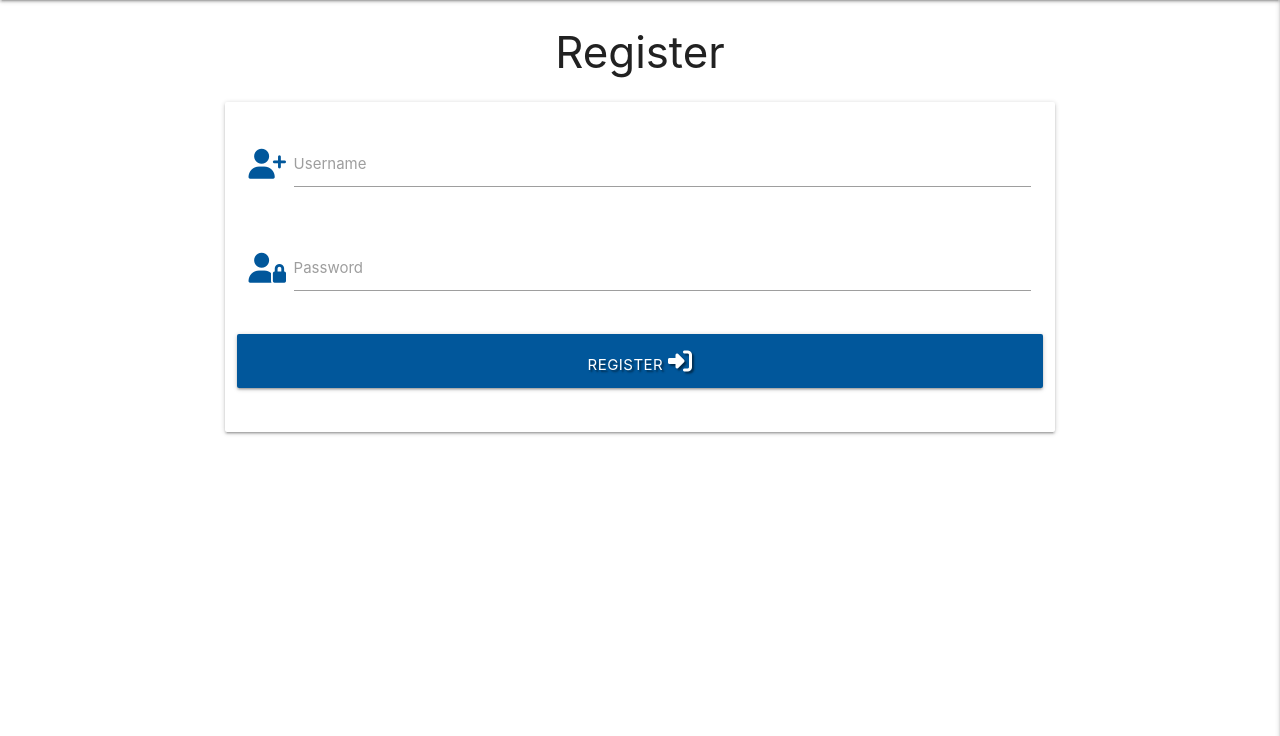
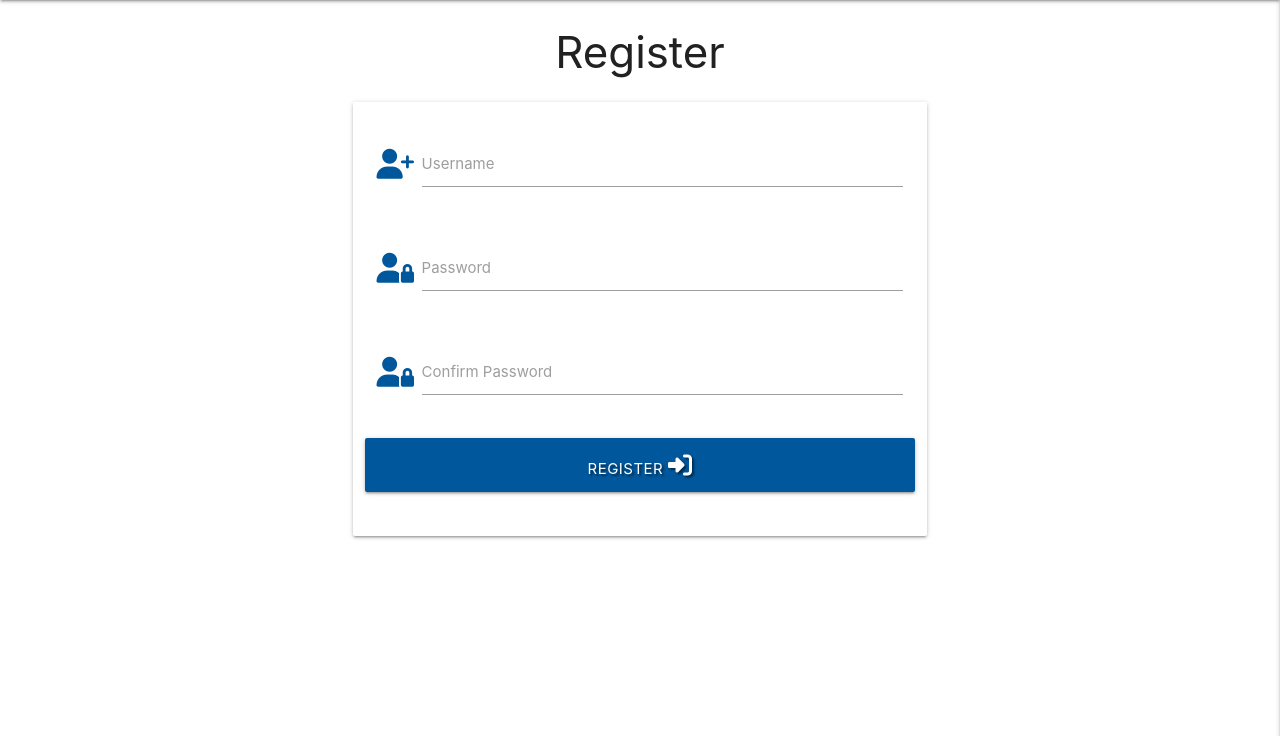
Before and after one commit to ashwinsel/Milestone-Project-3-Yatra, a Flask app: page /register in a window 1280 px wide. Shown: the part 64-800 px from the top of the page. Run offline with Flask 3, Linux system fonts and the light colour scheme; some libraries are stand-ins or nearby versions.

Commit message:
Create Register pagefront end and function decorator in app.py for register

```diff
--- a/app.py
+++ b/app.py
@@ -27,6 +27,38 @@ def get_locations():
 
 @app.route("/register", methods=["GET", "POST"])
 def register():
+    if request.method == "POST":
+        # Retrieve form data
+        username = request.form.get("username")
+        password = request.form.get("password")
+        confirm_password = request.form.get("confirm_password")
+
+        # Check if username already exists
+        existing_user = mongo.db.users.find_one({"username": username.lower()})
+        if existing_user:
+            flash("Username already exists", "error")
+            return redirect(url_for("register"))
+
+        # Check if passwords match
+        if password != confirm_password:
+            flash("Passwords do not match", "error")
+            return redirect(url_for("register"))
+
+        # Hash the password using werkzeug's generate_password_hash
+        password_hash = generate_password_hash(password)
+
+        # Insert the new user into the database
+        register = {
+            "username": username.lower(),
+            "password": password_hash
+        }
+        mongo.db.users.insert_one(register)
+
+        # Put the new user into 'session' cookie
+        session["user"] = username.lower()
+        flash("Registration Successful!", "success")
+        return redirect(url_for("locations.html"))  # Redirect to the home page or wherever you'd like
+
     return render_template("register.html")
 
 
--- a/templates/base.html
+++ b/templates/base.html
@@ -29,7 +29,8 @@
     <link rel="icon" type="image/x-icon" href="{{ url_for('static', filename='img/chakra.png') }}">
 </head>
 <body>
-
+    <!-- Logo and Navbar -->
+    <!-- Inspired by Code Institute Task Manager walkthrough project -->
     <header>
         <!-- top navbar -->
         <nav class="nav-extended text-shadow amber darken-2">
@@ -61,9 +62,10 @@
         </ul>
     </header>
 
-    {% block content %}
+    {% block header %}
     {% endblock %}
 
+    <!-- ** SCRIPTS ** -->
     <script src="https://code.jquery.com/jquery-3.7.1.min.js" integrity="sha256-/JqT3SQfawRcv/BIHPThkBvs0OEvtFFmqPF/lYI/Cxo=" crossorigin="anonymous"></script>
     <script src="https://cdnjs.cloudflare.com/ajax/libs/materialize/1.0.0/js/materialize.min.js"></script>
     <script src="{{ url_for('static', filename='js/script.js') }}"></script>
--- a/templates/locations.html
+++ b/templates/locations.html
@@ -1,5 +1,5 @@
 {% extends "base.html" %}
-{% block content %}
+{% block header %}
 
     {% for locations in locations %}
         {{ locations.site_name }}<br>
--- a/templates/register.html
+++ b/templates/register.html
@@ -1,12 +1,14 @@
 {% extends "base.html" %}
-{% block content %}
-
+{% block header %}
     <h3 class="center-align">Register</h3>
 
+
+
+<div class="container">
     <div class="row">
         <form class="col s12 m8 offset-m2" method="POST" action="{{ url_for('register') }}">
             <div class="card-panel">
-                <!-- username -->
+                <!-- Username -->
                 <div class="row">
                     <div class="input-field col s12">
                         <i class="fas fa-user-plus prefix light-blue-text text-darken-4"></i>
@@ -14,7 +16,8 @@
                         <label for="username">Username</label>
                     </div>
                 </div>
-                <!-- passowrd -->
+
+                <!-- Password -->
                 <div class="row">
                     <div class="input-field col s12">
                         <i class="fas fa-user-lock prefix light-blue-text text-darken-4"></i>
@@ -22,7 +25,17 @@
                         <label for="password">Password</label>
                     </div>
                 </div>
-                <!-- register -->
+
+                <!-- Confirm Password -->
+                <div class="row">
+                    <div class="input-field col s12">
+                        <i class="fas fa-user-lock prefix light-blue-text text-darken-4"></i>
+                        <input id="confirm_password" name="confirm_password" type="password" class="validate">
+                        <label for="confirm_password">Confirm Password</label>
+                    </div>
+                </div>
+
+                <!-- Register Button -->
                 <div class="row">
                     <button type="submit" class="col s12 btn-large light-blue darken-4 text-shadow">
                         Register <i class="fas fa-sign-in-alt"></i>
@@ -31,6 +44,6 @@
             </div>
         </form>
     </div>
-
+</div>
 
 {% endblock %}
```
Lines whose indentation alone changed are shown as unchanged.
